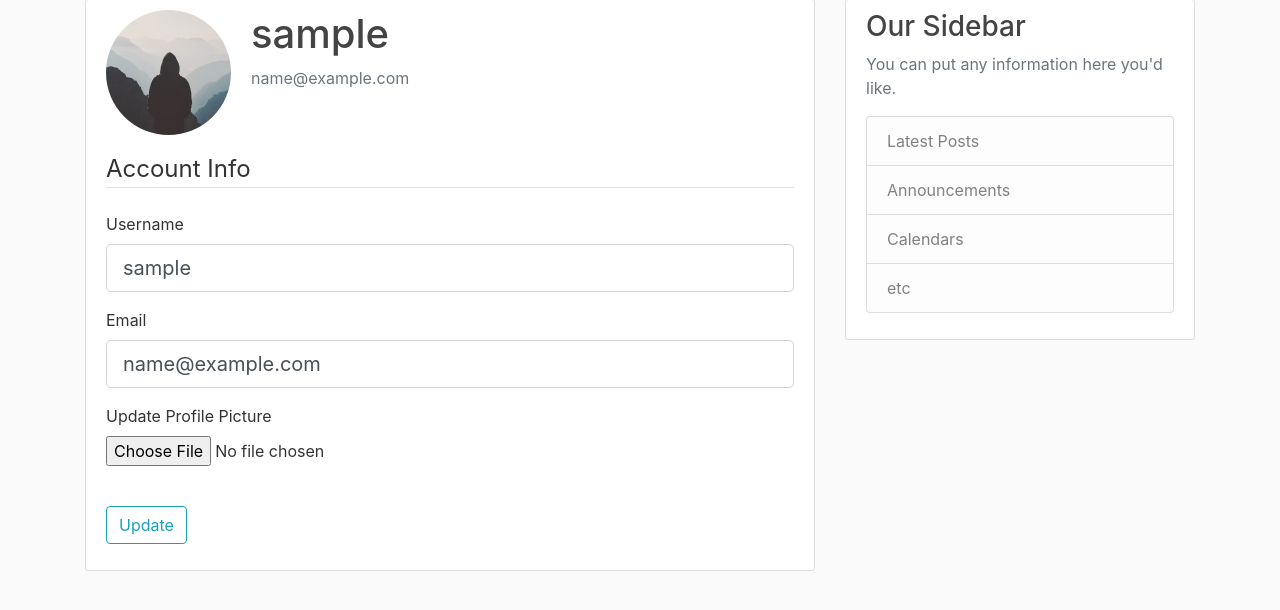
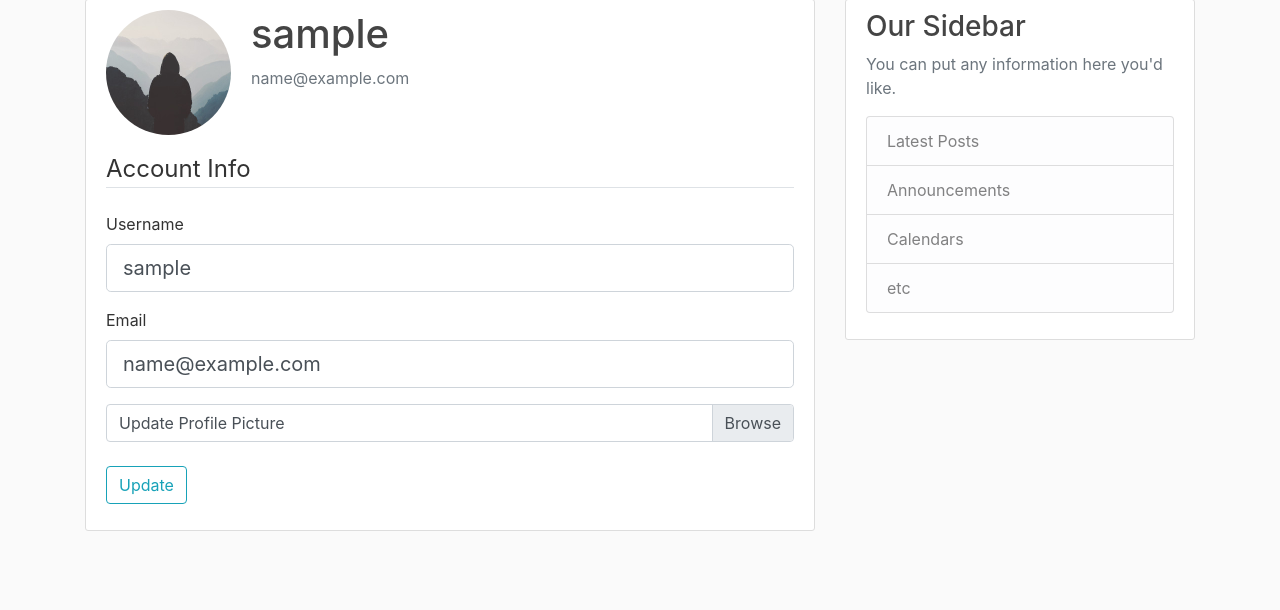
Before and after one commit to davifeliciano/flask_blog, a Flask app: page /account in a window 1280 px wide. Shown: the part 81-691 px from the top of the page. Run offline with Flask 2, Linux system fonts and the light colour scheme; the visitor is signed in with stand-in values (Sample User, id 1); data comes from the database, SQL or seed files in the repository; some libraries are stand-ins or nearby versions.

Commit message:
Improving look of profile picture form in account template

```diff
--- a/flask_blog/templates/account.html
+++ b/flask_blog/templates/account.html
@@ -39,9 +39,9 @@
                         {{ form.email(class="form-control form-control-lg") }}
                     {% endif %}
                 </div>
-                <div class="form-group">
-                    {{ form.picture.label() }}<br>
-                    {{ form.picture(class="form-control-file") }}
+                <div class="custom-file">
+                    {{ form.picture(class="custom-file-input") }}
+                    <label class="custom-file-label">{{ form.picture.label() }}</label>
                     {% if form.picture.errors %}
                         {% for error in form.picture.errors %}
                             <span class="text-danger">{{ error }}</span><br>
```
